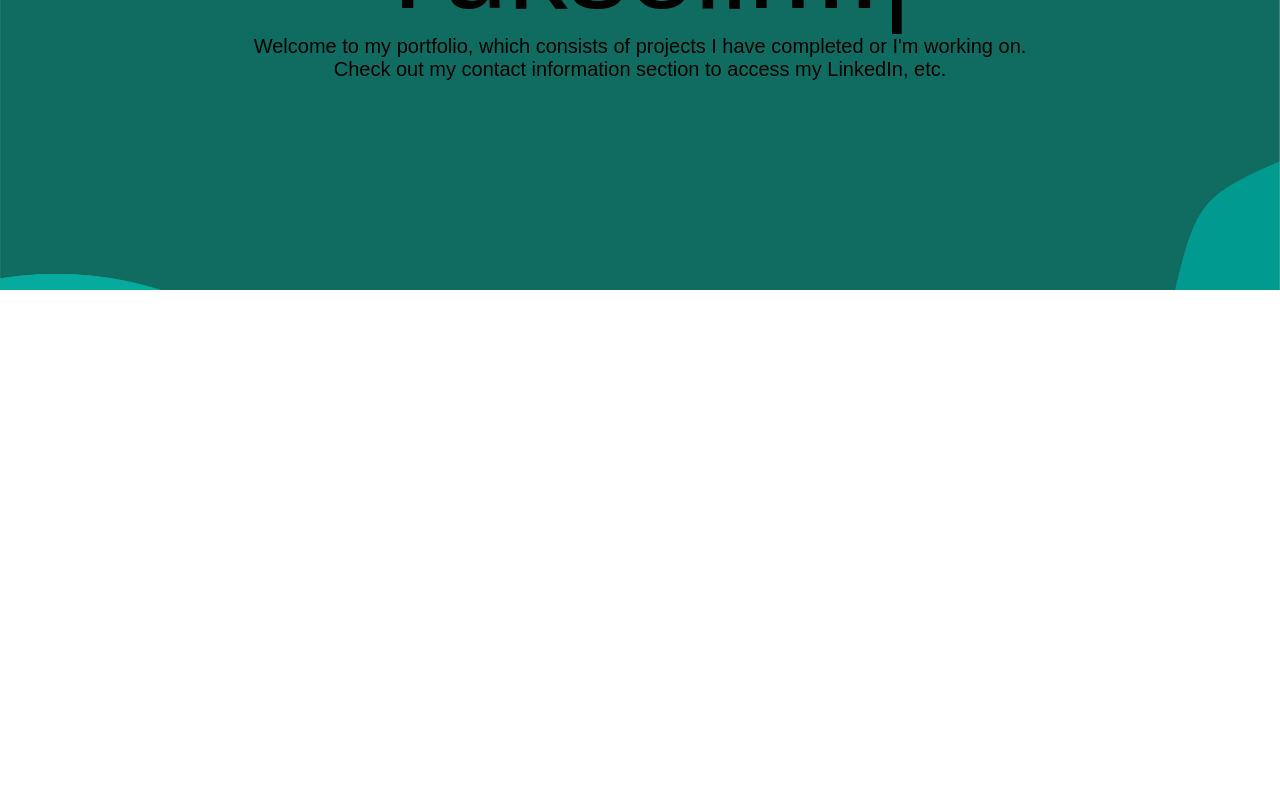
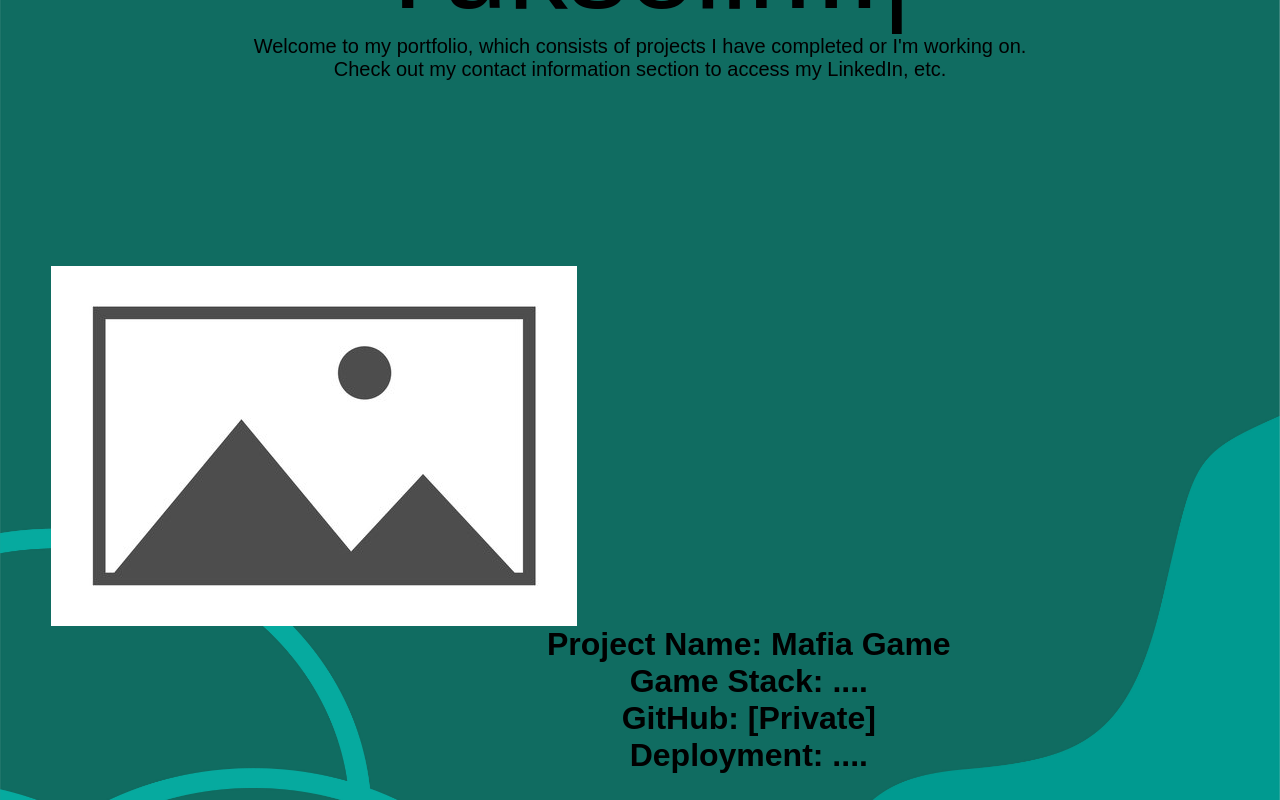
Before and after one commit to KemalYukselir/portfolio-website, a React (Create React App) app: page / in a window 1280 px wide. Shown: the part 510-1310 px from the top of the page. Before the commit the page ends 800 px from the top, so only its background shows below. Built offline with nearby package versions, Linux system fonts and the light colour scheme; a web font is replaced by a local one.

Commit message:
added portfolio section

```diff
--- a/src/App.css
+++ b/src/App.css
@@ -75,6 +75,29 @@ nav {
   font-size: 20px;
 }
 
+.portfolio-section {
+  flex: 1;
+  display: flex;
+  flex-direction: column;
+  justify-content: center;
+  align-items: center;
+  text-align: center;
+  min-height: 70vh;
+}
+
+.portfolio-section img {
+  margin-right: 60%;
+}
+
+.portfolio-section h1 {
+  margin-left: 20%;
+}
+
+.text-container {
+  display: flex;
+  flex-direction: column;
+  align-items: flex-start;
+}
 @media (max-width: 900px) {
   .navbar-menu-container {
     display: flex;
--- a/src/App.js
+++ b/src/App.js
@@ -1,10 +1,12 @@
 import './App.css';
 import Home from './Components/Home';
+import Portfolios from './Components/Portfolios';
 
 function App() {
   return (
     <div className="App">
       <Home/>
+      <Portfolios/>
     </div>
 
   );
--- /dev/null
+++ b/src/Components/Portfolios.js
@@ -0,0 +1,18 @@
+import React from 'react'
+import placeholderImage from "../Assets/placeHolderImage.jpg"
+
+const Portfolios = () => {
+  return (
+    <div>
+        <div className='portfolio-section'>
+            <img src={placeholderImage} alt="Placeholder Image"/>
+            <h1>Project Name: Mafia Game</h1>
+            <h1>Game Stack: ....</h1>
+            <h1>GitHub: [Private]</h1>
+            <h1>Deployment: ....</h1>
+        </div>
+    </div>
+  )
+}
+
+export default Portfolios
```
Also changed, not shown: src/Assets/placeHolderImage.jpg (added).
